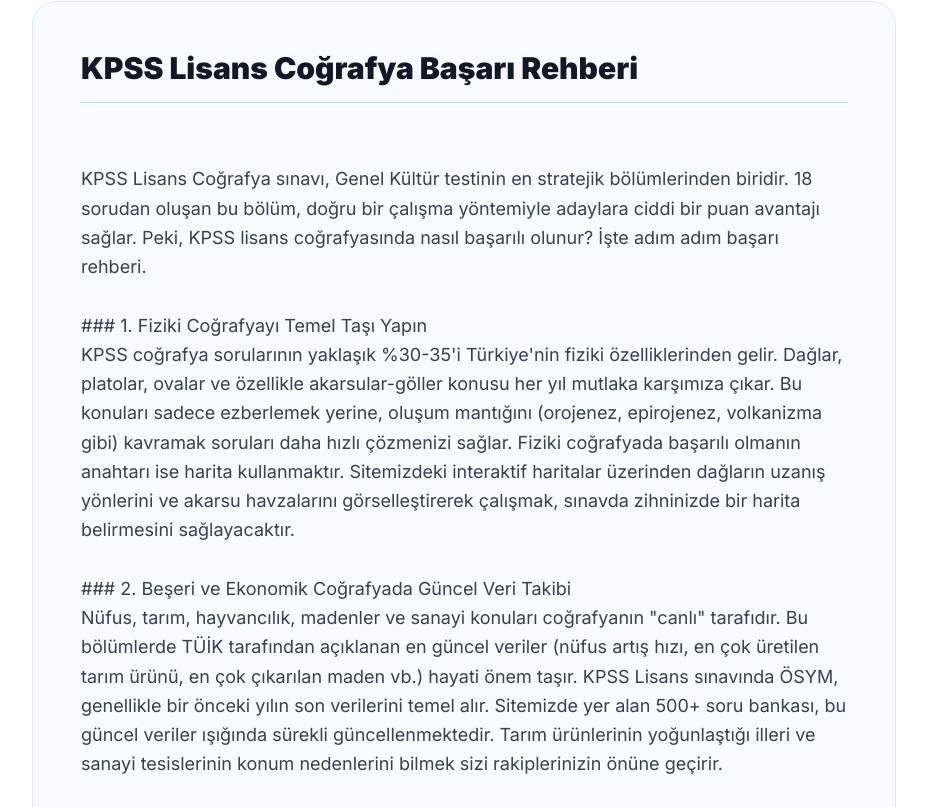
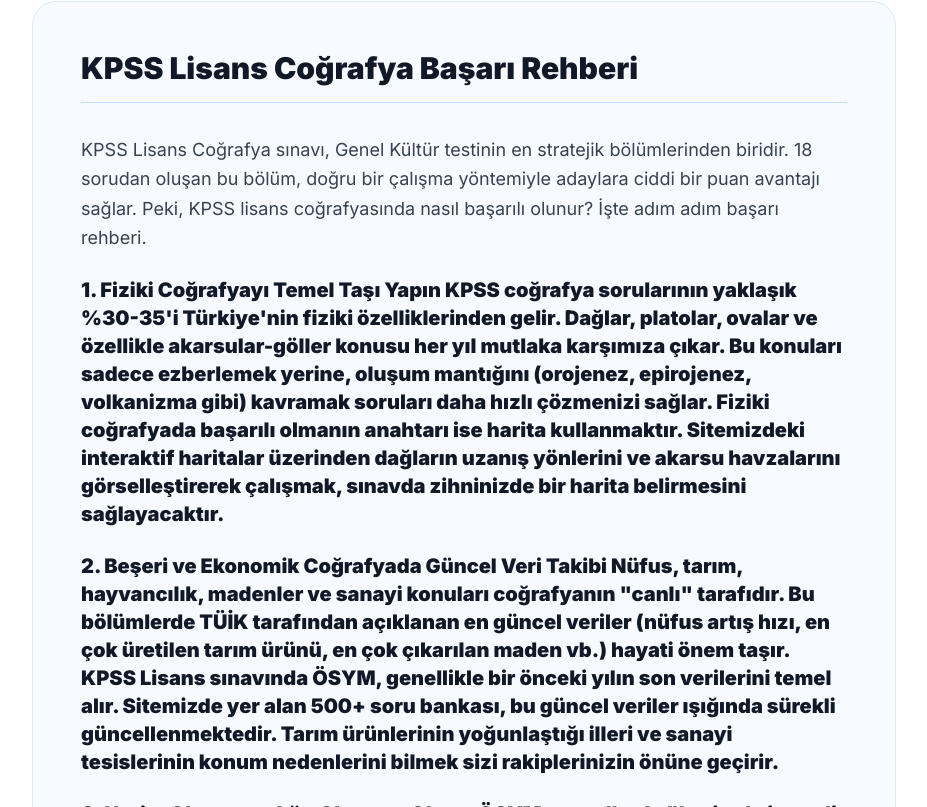
Before and after one commit to umut92115-spec/kpss-cografya, a Next.js app: page /hazirlik/lisans in a window 1280 px wide. Shown: the part 3473-4280 px from the top of the page, without its empty margins (176-1103 px from the left). Built offline with nearby package versions, Linux system fonts and the light colour scheme.

Commit message:
fix: article rendering and perfect SEO/Geo tagging

```diff
--- a/src/app/hazirlik/[seviye]/page.tsx
+++ b/src/app/hazirlik/[seviye]/page.tsx
@@ -39,7 +39,12 @@
     },
     other: {
       'geo.region': 'TR',
-      language: 'Turkish',
+      'geo.placename': 'Türkiye',
+      'geo.position': '38.9637;35.2433',
+      'ICBM': '38.9637, 35.2433',
+      'revisit-after': '7 days',
+      'distribution': 'global',
+      'language': 'Turkish',
     },
   };
 }
@@ -268,8 +273,17 @@
             <h2 className="text-3xl font-black text-gray-900 mb-8 border-b border-blue-200 pb-4">
               {s.baslik} Coğrafya Başarı Rehberi
             </h2>
-            <div className="whitespace-pre-wrap text-gray-700 leading-relaxed space-y-6">
-              {s.makale}
+            <div className="text-gray-700 leading-relaxed space-y-6">
+              {s.makale.trim().split('\n\n').map((paragraph, idx) => {
+                if (paragraph.startsWith('### ')) {
+                  return (
+                    <h3 key={idx} className="text-xl font-black text-gray-900 mt-8 mb-4">
+                      {paragraph.replace('### ', '')}
+                    </h3>
+                  );
+                }
+                return <p key={idx}>{paragraph}</p>;
+              })}
             </div>
           </div>
         </section>
--- a/src/app/layout.tsx
+++ b/src/app/layout.tsx
@@ -17,7 +17,7 @@
     template: "%s | KPSS Coğrafya"
   },
   description: "Türkiye'nin en kapsamlı, harita destekli KPSS coğrafya hazırlık platformu. 81 ilin coğrafi özellikleri, madenler, tarım, iklim ve ulaşım konuları.",
-  keywords: ["kpss coğrafya", "kpss hazırlık", "türkiye haritası", "kpss madenler", "kpss tarım", "kpss özet"],
+  keywords: ["kpss coğrafya", "yks coğrafya", "tyt coğrafya", "ayt coğrafya", "kpss hazırlık", "yks hazırlık", "türkiye haritası", "kpss madenler", "kpss tarım", "kpss özet"],
   authors: [{ name: "KPSS Coğrafya Ekibi" }],
   creator: "KPSS Coğrafya",
   publisher: "KPSS Coğrafya",
```
